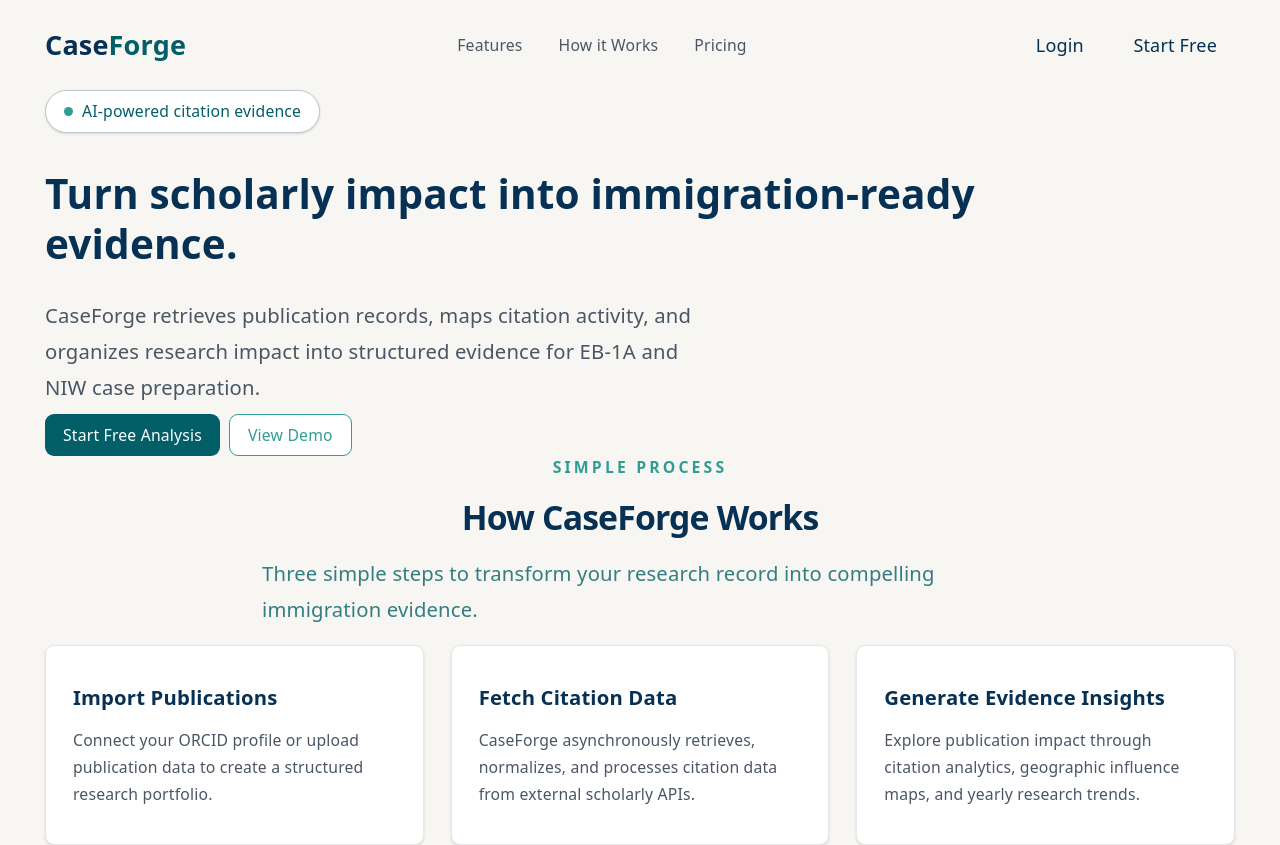
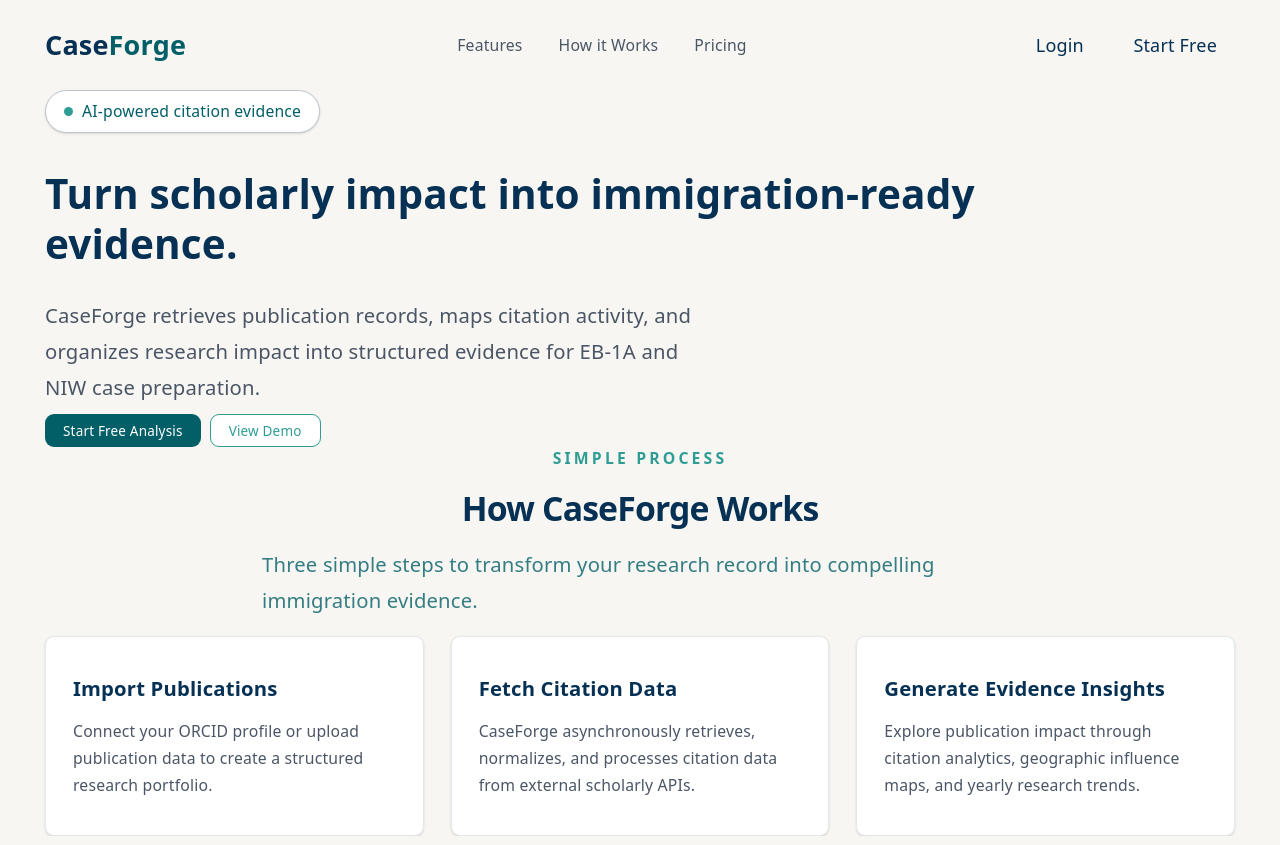
Before and after one commit to shuwangs/CaseForge, a React (Vite) app in the folder client/: page / in a window 1280 px wide. Built offline with nearby package versions, Linux system fonts and the light colour scheme; no server answers; what ag-grid-community would draw is missing.

Commit message:
set the btn font xs

```diff
--- a/client/src/components/project/PublicationsGrid.jsx
+++ b/client/src/components/project/PublicationsGrid.jsx
@@ -2,7 +2,12 @@ import BaseDataGrid from "../ui/BaseDataGrid.jsx";
 
 const publicationColumns = [
 	{ field: "title", headerName: "Title", flex: 2 },
-	{ field: "publicationDate", headerName: "Date", width: 120 },
+	{
+		field: "publicationDate",
+		headerName: "Date",
+		width: 120,
+		valueFormatter: (params) => new Date(params.value).toLocaleDateString(),
+	},
 	{ field: "journalName", headerName: "Journal", flex: 1 },
 ];
 
--- a/client/src/components/ui/BaseBtn.tsx
+++ b/client/src/components/ui/BaseBtn.tsx
@@ -39,9 +39,9 @@ const BaseBtn = ({
 		<button
 			type={type}
 			className={`
-				px-4 py-2
+				px-4 py-1.5
 				rounded-lg
-				text-sm font-medium
+				text-xs font-medium
 				transition
 				${variants[variant]}
 				${className}
--- a/client/src/pages/PublicationPage.tsx
+++ b/client/src/pages/PublicationPage.tsx
@@ -48,8 +48,8 @@ const PublicationPage = () => {
 		return <p>{error}</p>;
 	}
 	return (
-		<section className="px-8 py-8">
-			<div className="flex justify-between items-start gap-6 mb-8">
+		<section className="px-8">
+			<div className="flex justify-between items-start gap-6 mb-4">
 				<div>
 					<PageTitle>Publications</PageTitle>
 					<PageDescription>
```
